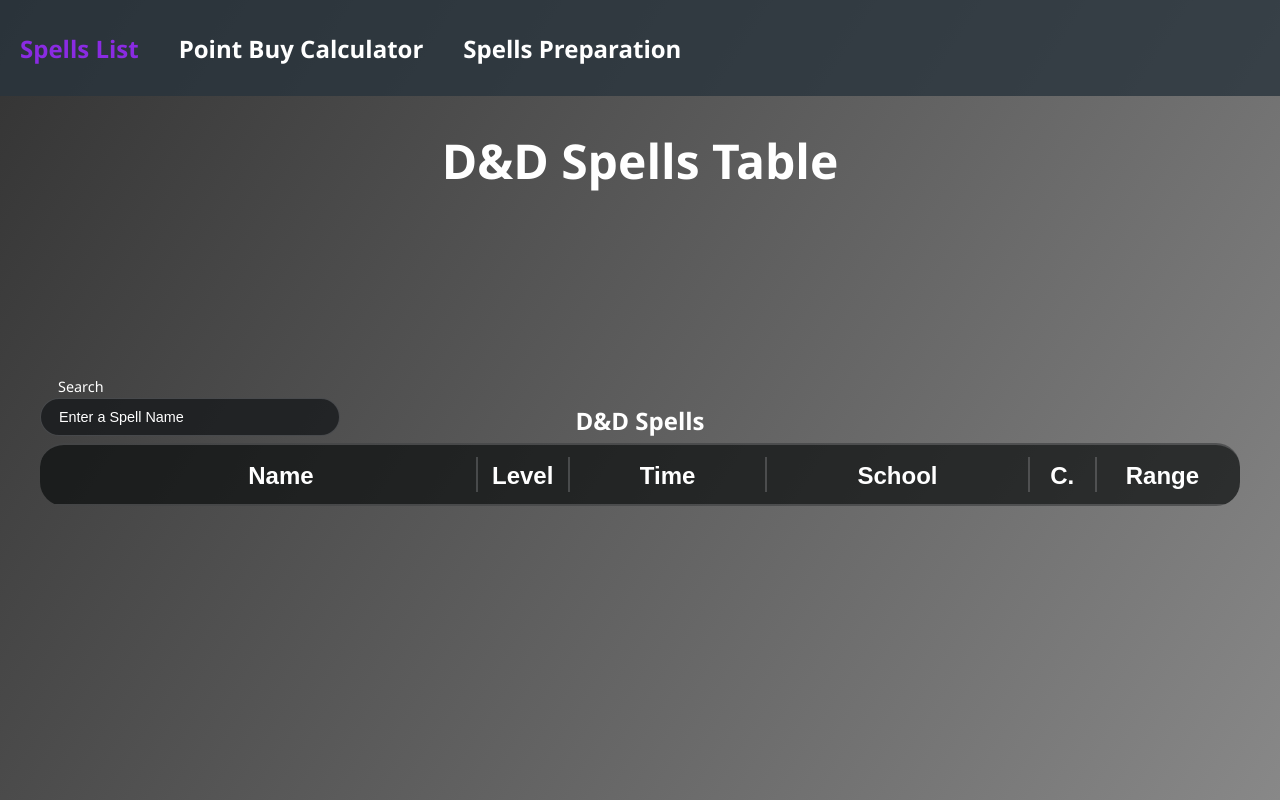
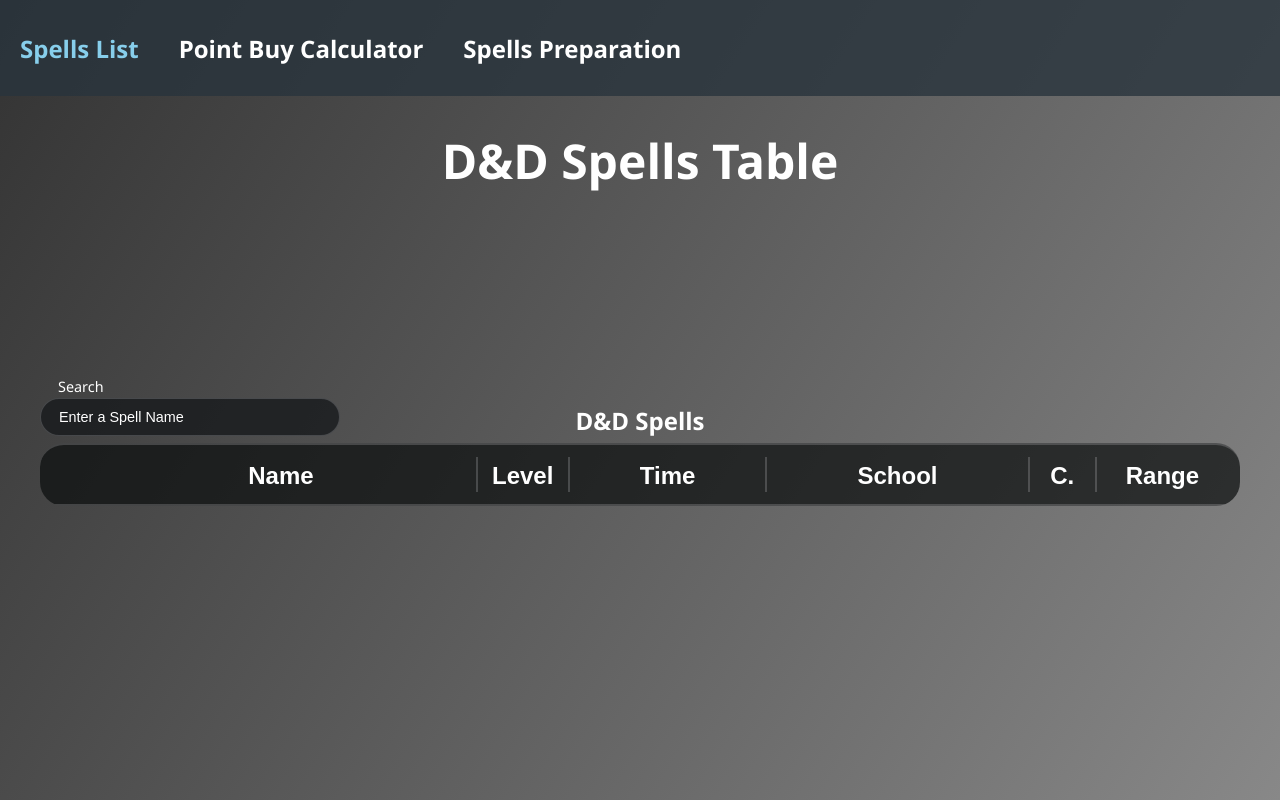
Before and after one commit to alstdu/dugo-dnd-tools, a website: page index.html in a window 1280 px wide. In both pictures the pointer is over the link "Spells List". Drawn offline with Linux system fonts and the light colour scheme; no server answers.

Commit message:
Change hover color on nav for readability

```diff
--- a/styles/styles.css
+++ b/styles/styles.css
@@ -47,7 +47,7 @@
 }
 
 nav ul a:hover {
-    color: blueviolet;
+    color: skyblue;
 }
 
 #granim-background {
```
